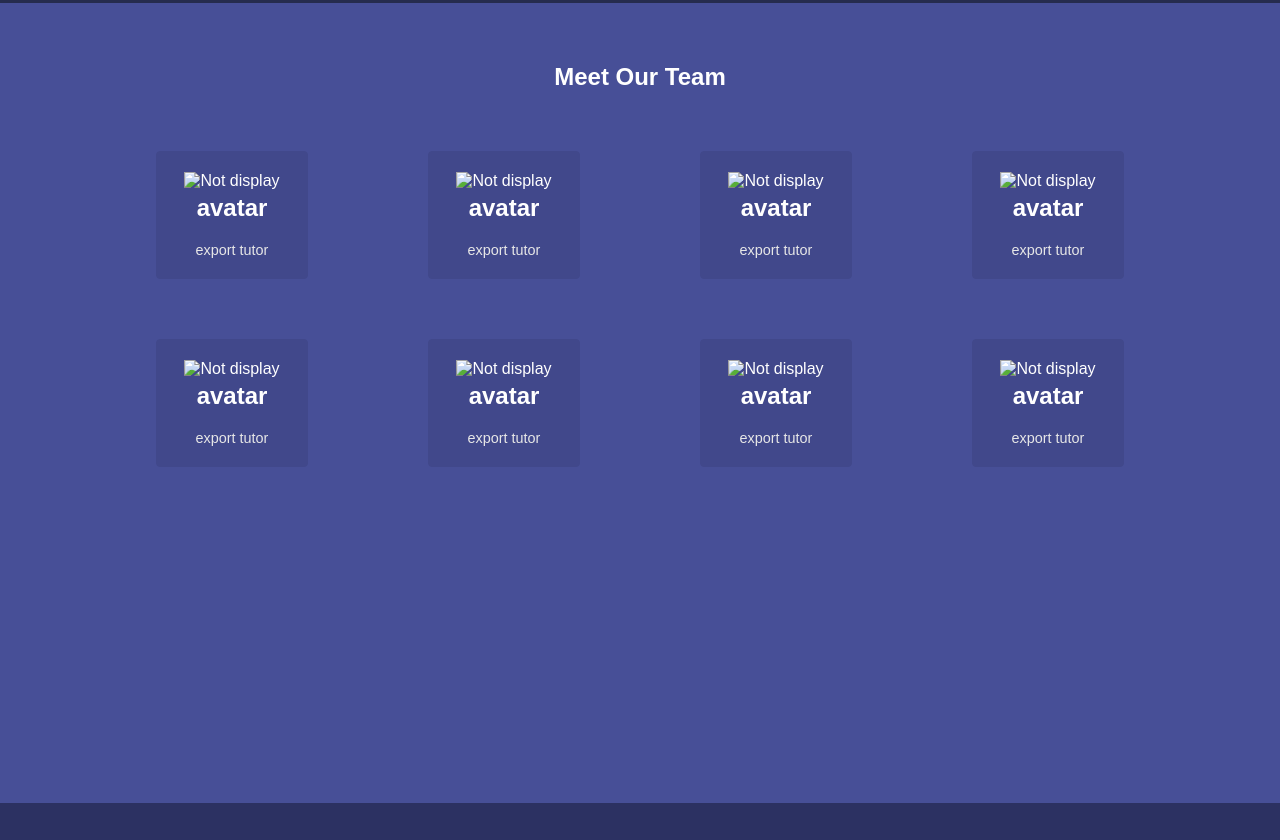
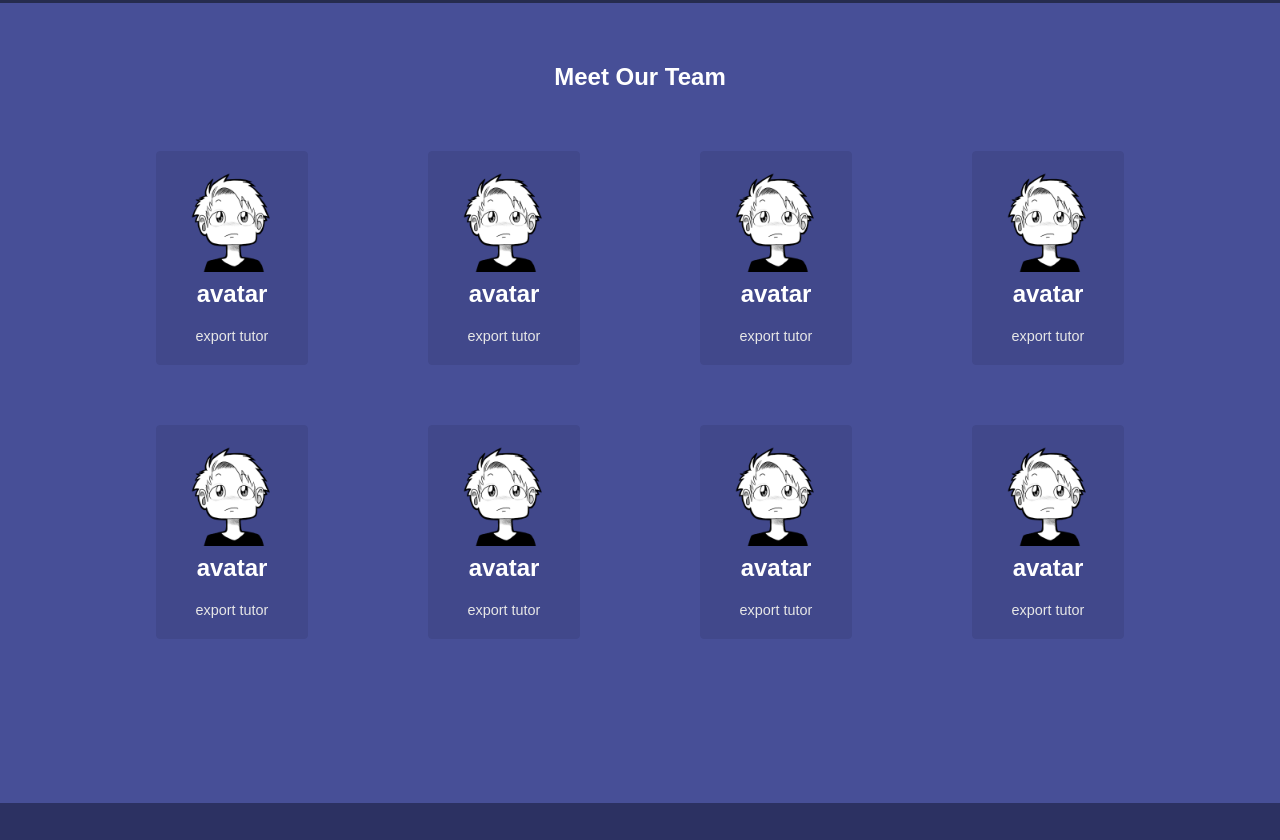
Before and after one commit to MeysamDeveloper/web-site-, a plain HTML site: page about_page/about.html in a window 1280 px wide. Shown: the part 747-1587 px from the top of the page. Drawn offline with Linux system fonts and the light colour scheme; the site is published under a folder, as on GitHub Pages, so addresses that start at the root find nothing.

Commit message:
complate about

```diff
--- a/about_page/about.html
+++ b/about_page/about.html
@@ -20,7 +20,7 @@
                     <a class="h4-class-header" href="#"><h4>EGATOR</h4></a>
                     <ul class="ul-class" id="ul-id">
                         <div class="nav-class" id="nav-id">
-                            <li id="li-id-header"><a href="#">Home</a></li>
+                            <li id="li-id-header"><a href="../indeX.html">Home</a></li>
                             <li id="li-id-header"><a href="About.html">About</a></li>
                             <li id="li-id-header"><a href="#">Courses</a></li>
                             <li id="li-id-header"><a href="#">Contact</a></li>
@@ -38,7 +38,7 @@
         <div style="padding-top: 100px;" class="container">
             <div class="section-head">
                 <div class="section0-left">
-                    <img src="/sprite/Tornado Logo 19.png" alt="not display">
+                    <img src="../sprite/Tornado Logo 19.png" alt="not display">
                 </div>
                 <div class="section0-right">
                     <h2>Achievements</h2>
@@ -78,7 +78,7 @@
                         <a href="#"><i class="fa-brands fa-telegram"></i></a>
                     </div>
                     <div class="img-team">
-                        <img src="/sprite/avatar.png" alt="Not display">
+                        <img src="../sprite/avatar.png" alt="Not display">
                     </div>
                     <h2>avatar</h2>
                     <p>export tutor</p>
@@ -90,7 +90,7 @@
                         <a href="#"><i class="fa-brands fa-telegram"></i></a>
                     </div>
                     <div class="img-team">
-                        <img src="/sprite/avatar.png" alt="Not display">
+                        <img src="../sprite/avatar.png" alt="Not display">
                     </div>
                     <h2>avatar</h2>
                     <p>export tutor</p>
@@ -102,7 +102,7 @@
                         <a href="#"><i class="fa-brands fa-telegram"></i></a>
                     </div>
                     <div class="img-team">
-                        <img src="/sprite/avatar.png" alt="Not display">
+                        <img src="../sprite/avatar.png" alt="Not display">
                     </div>
                     <h2>avatar</h2>
                     <p>export tutor</p>
@@ -114,7 +114,7 @@
                         <a href="#"><i class="fa-brands fa-telegram"></i></a>
                     </div>
                     <div class="img-team">
-                        <img src="/sprite/avatar.png" alt="Not display">
+                        <img src="../sprite/avatar.png" alt="Not display">
                     </div>
                     <h2>avatar</h2>
                     <p>export tutor</p>
@@ -126,7 +126,7 @@
                         <a href="#"><i class="fa-brands fa-telegram"></i></a>
                     </div>
                     <div class="img-team">
-                        <img src="/sprite/avatar.png" alt="Not display">
+                        <img src="../sprite/avatar.png" alt="Not display">
                     </div>
                     <h2>avatar</h2>
                     <p>export tutor</p>
@@ -138,7 +138,7 @@
                         <a href="#"><i class="fa-brands fa-telegram"></i></a>
                     </div>
                     <div class="img-team">
-                        <img src="/sprite/avatar.png" alt="Not display">
+                        <img src="../sprite/avatar.png" alt="Not display">
                     </div>
                     <h2>avatar</h2>
                     <p>export tutor</p>
@@ -150,7 +150,7 @@
                         <a href="#"><i class="fa-brands fa-telegram"></i></a>
                     </div>
                     <div class="img-team">
-                        <img src="/sprite/avatar.png" alt="Not display">
+                        <img src="../sprite/avatar.png" alt="Not display">
                     </div>
                     <h2>avatar</h2>
                     <p>export tutor</p>
@@ -162,7 +162,7 @@
                         <a href="#"><i class="fa-brands fa-telegram"></i></a>
                     </div>
                     <div class="img-team">
-                        <img src="/sprite/avatar.png" alt="Not display">
+                        <img src="../sprite/avatar.png" alt="Not display">
                     </div>
                     <h2>avatar</h2>
                     <p>export tutor</p>
--- a/about_page/aboutcss.css
+++ b/about_page/aboutcss.css
@@ -119,7 +119,7 @@ margin: auto;
     display: block;
     padding: 8px 0px 8px 0px;
 }
-.social-class a:hover{
+.social-class a:hover {
     opacity: 50%;
 }
 .social-class2{
@@ -128,6 +128,14 @@ margin: auto;
 .team-user-main{
     display: grid;
     grid-template-columns: 1fr 1fr 1fr 1fr;
+
+}
+.team-card:hover .social-class{
+    display: block;
+
+}
+.team-card:active .social-class{
+    display: none;
 
 }
 @media only screen and (max-width: 670px){
--- a/app.js
+++ b/app.js
@@ -60,7 +60,7 @@ function right() {
 }
 //......................................................................................
 
-var hover_btn = document.querySelectorAll('#team-card-id')
+/*var hover_btn = document.querySelectorAll('#team-card-id')
 var social_var = document.querySelectorAll('#social-id')
 hover_btn.forEach(btn =>{
     btn.addEventListener('mousemove' , () =>{
@@ -72,5 +72,6 @@ hover_btn.forEach(btn =>{
     btn.addEventListener('mouseout' , () =>{
         var child = btn.firstElementChild;
         child.classList.remove('social-class2')
+
     })
-})
+})*/
```
Also changed, not shown: indeX.html (+2 -2 lines).
